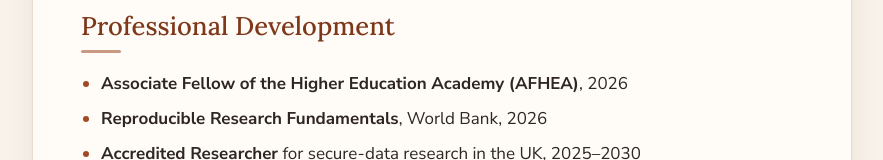
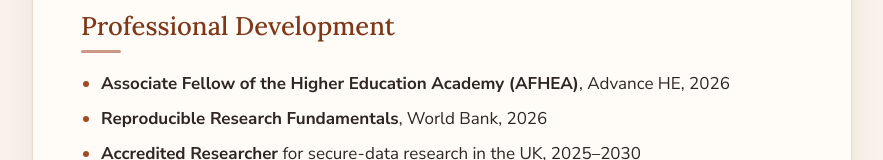
Before and after one commit to GN-Villalba/GNVM-website, a plain HTML site: page index.html in a window 1280 px wide. Shown: the part 1881-2041 px from the top of the page, without its empty margins (198-1081 px from the left). Drawn offline with Linux system fonts and the light colour scheme.

Commit message:
Name Advance HE as AFHEA awarding body
Co-Authored-By: Claude Opus 5.5 <noreply@anthropic.com>
Claude-Session: https://claude.ai/code/session_015vxn2x7kYcssVHteF5SFc2

```diff
--- a/index.html
+++ b/index.html
@@ -60,7 +60,7 @@
 
     <h2>Professional Development</h2>
     <ul>
-      <li><strong>Associate Fellow of the Higher Education Academy (AFHEA)</strong>, 2026</li>
+      <li><strong>Associate Fellow of the Higher Education Academy (AFHEA)</strong>, Advance HE, 2026</li>
       <li><strong>Reproducible Research Fundamentals</strong>, World Bank, 2026</li>
       <li><strong>Accredited Researcher</strong> for secure-data research in the UK, 2025–2030</li>
     </ul>
```
